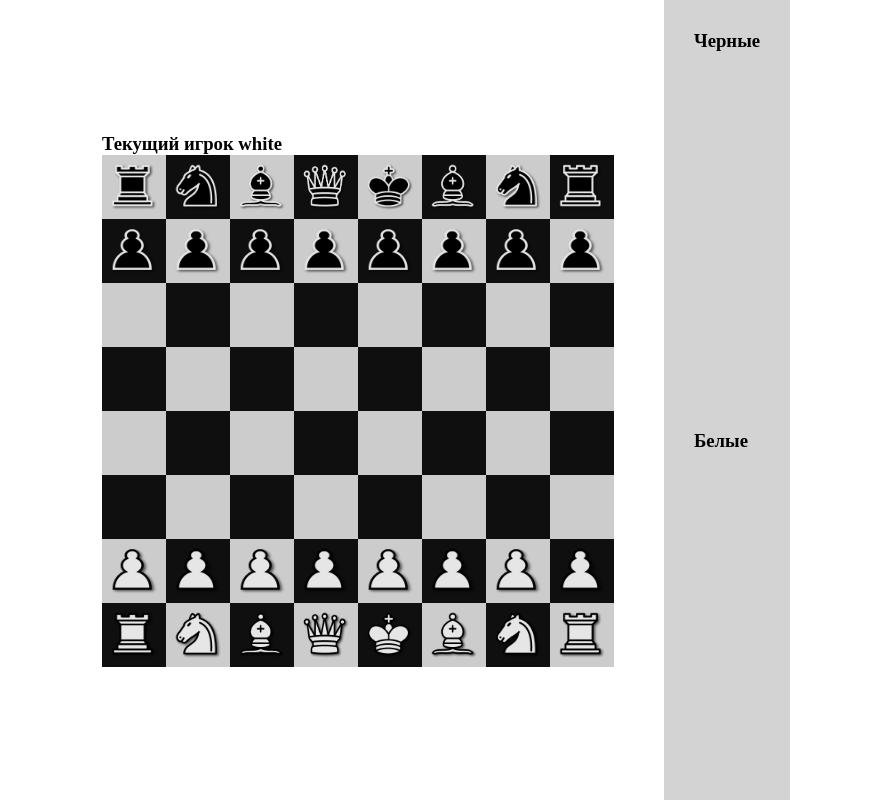
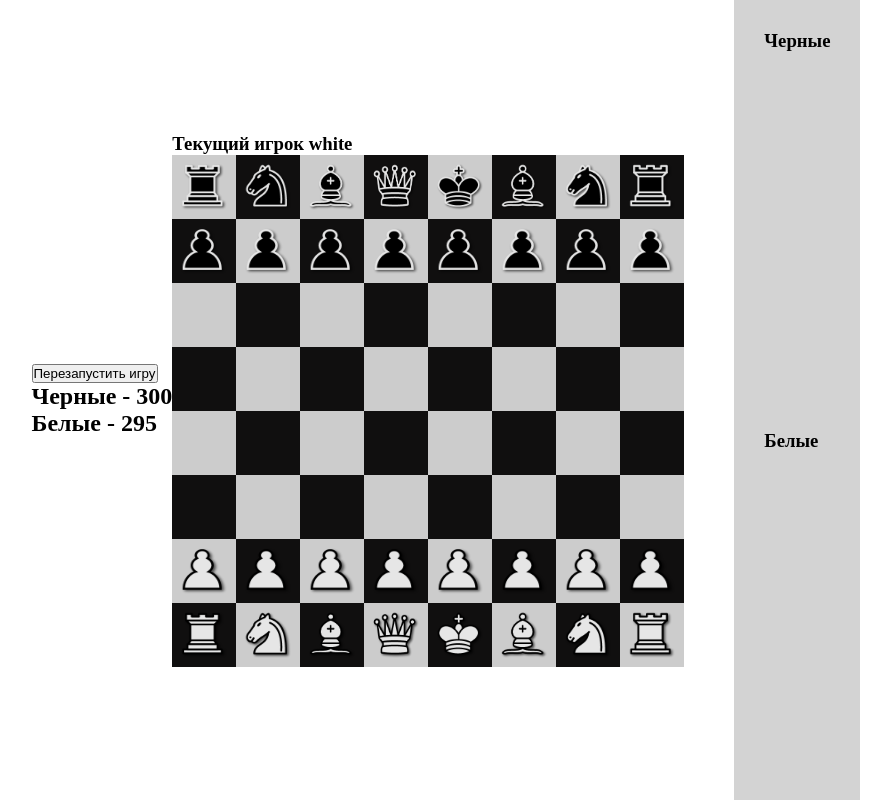
Before and after one commit to ScobarDen/react-chess, a React (Create React App) app: page / in a window 1280 px wide. Shown: the whole page, without its empty margins (194-1085 px from the left). Built offline with nearby package versions, Linux system fonts and the light colour scheme.

Commit message:
Сделал таймер

```diff
--- a/src/App.tsx
+++ b/src/App.tsx
@@ -5,6 +5,7 @@
 import {Player} from "./models/Player";
 import {Colors} from "./models/Colors";
 import LostFigures from "./components/LostFigures";
+import Timer from "./components/Timer";
 
 function App() {
     const [board, setBoard] = useState(new Board());
@@ -29,6 +30,7 @@
 
     return (
         <div className='app'>
+            <Timer currentPlayer={currentPlayer} restart={restart}/>
             <BoardComponent
             board={board}
             setBoard={setBoard}
--- a/src/components/Timer.tsx
+++ b/src/components/Timer.tsx
@@ -0,0 +1,53 @@
+import React, {useEffect, useRef, useState} from "react";
+import {Player} from "../models/Player";
+import {Colors} from "../models/Colors";
+
+interface TimerProps {
+    currentPlayer: Player | null;
+    restart: () => void;
+
+}
+
+const Timer: React.FC<TimerProps> = ({currentPlayer, restart}) => {
+    const [blackTime, setBlackTime] = useState(300);
+    const [whiteTime, setWhiteTime] = useState(300);
+    const timer = useRef<null | ReturnType<typeof setInterval>>(null);
+
+    useEffect(()=>{
+        startTimer();
+    },[currentPlayer])
+
+    function startTimer() {
+        if (timer.current){
+            clearInterval(timer.current);
+        }
+        const callback = currentPlayer?.color == Colors.WHITE ? decrementWhiteTimer : decrementBlackTimer;
+        timer.current = setInterval(callback, 1000);
+    }
+
+    function decrementWhiteTimer() {
+        setWhiteTime(prevState => prevState - 1);
+    }
+
+    function decrementBlackTimer() {
+        setBlackTime(prevState => prevState - 1);
+    }
+
+    function handleRestart() {
+        setBlackTime(300);
+        setWhiteTime(300);
+        restart();
+    }
+
+    return (
+        <div>
+            <div>
+                <button onClick={handleRestart}>Перезапустить игру</button>
+            </div>
+            <h2>Черные - {blackTime}</h2>
+            <h2>Белые - {whiteTime}</h2>
+        </div>
+    );
+};
+
+export default Timer;
```
